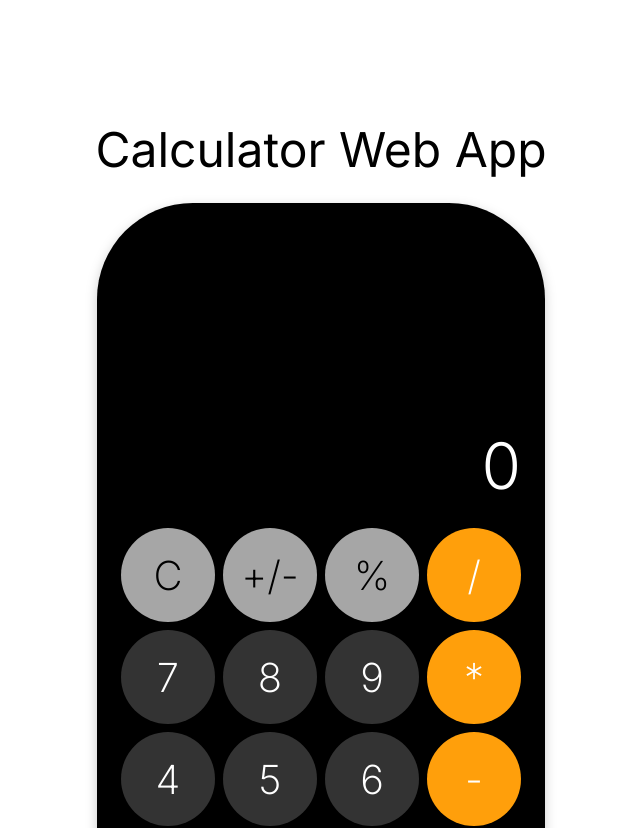
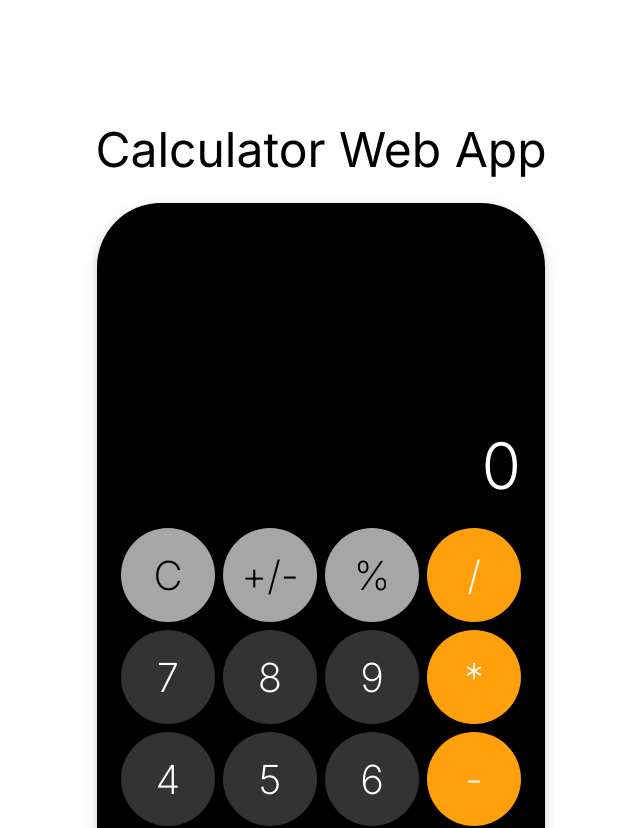
Before and after one commit to Anuoluwapo989/JS-Calculator, a React (Vite) app: page / in a window 1280 px wide. Shown: the top 828 px of the page, without its empty margins (319-959 px from the left). Built offline with nearby package versions, Linux system fonts and the light colour scheme.

Commit message:
Minor style updates to button and display styles for better appearance and usability.

```diff
--- a/src/App.css
+++ b/src/App.css
@@ -37,7 +37,7 @@
 
 #calculator {
   /* Using rem for border-radius so it scales with font size */
-  border-radius: 6rem;
+  border-radius: 4rem;
   display: grid;
   grid-template-areas:
     "display display display display"
@@ -93,7 +93,7 @@ button {
   font-weight: 250;
   border: none;
   cursor: pointer;
-  border-radius: 50%; /* Perfect circles */
+  border-radius: 100%; /* Perfect circles */
   width: 100%;
   transition: transform 0.1s ease-in-out;
   font-family: 'Inter', sans-serif;
```
